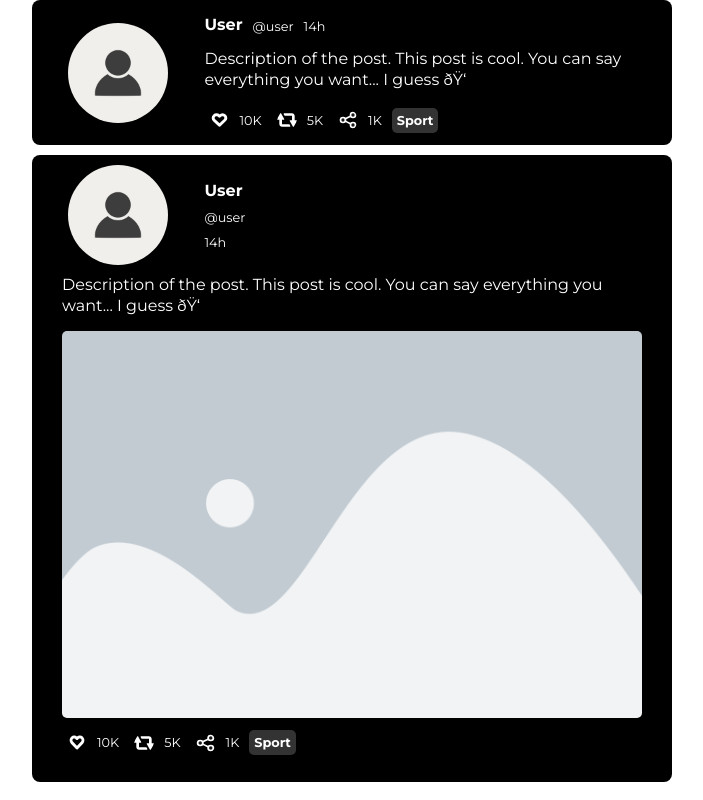
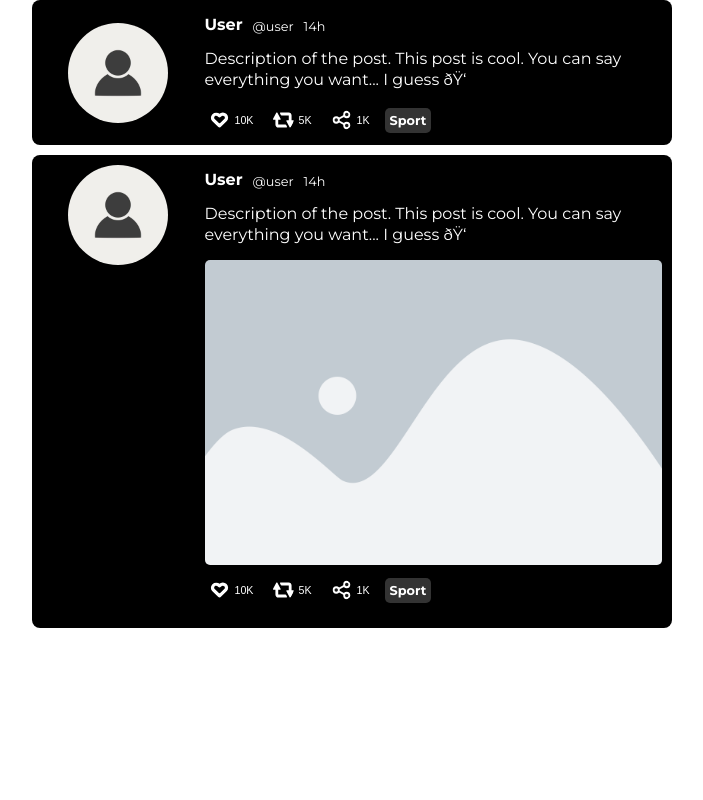
Before and after one commit to HugoM25/WE4A_Blog_Project, a PHP site: page / in a window 1280 px wide. Shown: the whole page, without its empty margins (288-991 px from the left). Run offline with PHP 8.4, Linux system fonts and the light colour scheme.

Commit message:
Fix: Improved visuals of post

```diff
--- a/css/post.css
+++ b/css/post.css
@@ -41,8 +41,8 @@ html, body {
 .post:has(> .content > img){
     grid-template-areas:
         "post-profile post-header"
-        "post-content post-content"
-        "post-footer post-footer";
+        "post-profile post-content"
+        "post-profile post-footer";
     grid-template-columns: 1fr 3fr;
     grid-template-rows: 0.1fr 0.8fr 0.1fr;
 }
@@ -50,6 +50,7 @@ html, body {
 .post:has(> .content > img) > .content {
     gap: 10px;
 }
+
 
 .post:hover {
     cursor: pointer;
@@ -70,24 +71,6 @@ html, body {
     flex-direction: column;
 }
 
-
-
-.post:has(> .content > img) > .content {
-    padding-left: 20px;
-    padding-right: 20px;
-}
-
-.post:has(> .content > img) > .footer {
-    padding-left: 20px;
-    padding-right: 20px;
-}
-
-.post:has(> .content > img) > .header {
-    flex-direction: column;
-    align-items: flex-start;
-    justify-content: center;
-}
-
 .post > .content > img {
     width: 100%;
     height: auto;
@@ -103,7 +86,7 @@ html, body {
     flex-direction: row;
     justify-content: left;
     align-items: center;
-    gap: 10px;
+    gap: 15px;
 }
 
 .post > .profile {
@@ -118,6 +101,9 @@ html, body {
 }
 
 
+.post:has(> .content > img) > .profile  {
+    justify-content: flex-start;
+}
 .post > .profile > img {
     width: auto;
     height:100px;
@@ -147,8 +133,15 @@ html, body {
     height: 30px;
     border-radius: 50%;
     padding: 10%;
+    transition: background-color 0.2s, filter 0.05s, transform 0.2s;
+}
+
+.post > .footer > .action:not(.active) > img {
     filter: invert(100%) sepia(1%) saturate(12%) hue-rotate(317deg) brightness(104%) contrast(100%);
-    transition: background-color 0.2s, filter 0.05s;
+}
+
+.post > .footer > .action:not(.active) > p {
+    color: var(--text-color);
 }
 
 .post > .footer > .action > p {
@@ -161,39 +154,48 @@ html, body {
     flex-direction: row;
     justify-content: center;
     align-items: center;
-    gap: 5px;
+    border: none;
+    background-color: transparent;
+    position: relative;
+    padding: 0;
+    color: var(--text-color);
 }
 
-.post > .footer > .action.red:hover > img {
+.post > .footer > .action:active > img {
+    transform: scale(1.2);
+}
+
+
+.post > .footer > .action.red:hover > img, .post > .footer > .action.red.active > img {
     background-color: rgba(255,0,0,0.2);
     filter: invert(13%) sepia(79%) saturate(7446%) hue-rotate(6deg) brightness(110%) contrast(119%);
 }
-.post > .footer > .action.green:hover > img {
+.post > .footer > .action.green:hover > img,.post > .footer > .action.green.active > img {
     background-color: rgba(0,255,0,0.2);
     filter: invert(48%) sepia(95%) saturate(982%) hue-rotate(79deg) brightness(122%) contrast(127%);
 }
 
-.post > .footer > .action.blue:hover > img {
+.post > .footer > .action.blue:hover > img, .post > .footer > .action.blue.active > img {
     background-color: rgba(0,0,255,0.2);
     filter: invert(36%) sepia(96%) saturate(1493%) hue-rotate(188deg) brightness(100%) contrast(87%);
 }
-.post > .footer > .action.yellow:hover > img {
+.post > .footer > .action.yellow:hover > img, .post > .footer > .action.yellow.active > img {
     background-color: rgba(255,255,0,0.2);
     filter: invert(99%) sepia(100%) saturate(4239%) hue-rotate(354deg) brightness(110%) contrast(105%);
 }
 
-.post > .footer > .action.blue:hover > p {
+.post > .footer > .action.blue:hover > p, .post > .footer > .action.blue.active > p {
     color: rgb(88, 166, 230);
 }
 
-.post > .footer > .action.yellow:hover > p {
+.post > .footer > .action.yellow:hover > p, .post > .footer > .action.yellow.active > p {
     color: yellow;
 }
-.post > .footer > .action.red:hover > p {
+.post > .footer > .action.red:hover > p, .post > .footer > .action.red.active > p {
     color: rgb(248, 34, 34);
 }
 
-.post > .footer > .action.green:hover > p {
+.post > .footer > .action.green:hover > p, .post > .footer > .action.green.active > p {
     color: rgb(7, 255, 7);
 }
 
--- a/index.html
+++ b/index.html
@@ -21,24 +21,23 @@
                 <p>Description of the post. This post is cool. You can say everything you want... I guess 👍</p>
             </div>
             <div class="footer">
-                <div class="action red">
+                <button class="action red">
                     <img src="images/icons/heart_icon.svg" class="icon-like"></img>
                     <p> 10K </p>
-                </div>
-                <div class="action green">
+                </button>
+                <button class="action green">
                     <img src="images/icons/echo_icon.svg" class="icon-echo"></img>
                     <p> 5K </p>
-                </div>
-                <div class="action blue">
+                </button>
+                <button class="action blue">
                     <img src="images/icons/share_icon.svg" class="icon-like"></img>
                     <p> 1K </p>
-                </div>
+                </button>
                 <div class="flair">
                     <p>Sport</p>
                 </div>
             </div>
         </div>
-
         <div class="post">
             <div class="profile">
                 <img src="images/default_pic.jpg" alt="Profile Picture">
@@ -53,24 +52,23 @@
                 <img src="images/placeholder_img.png"></img>
             </div>
             <div class="footer">
-                <div class="action red">
+                <button class="action red">
                     <img src="images/icons/heart_icon.svg" class="icon-like"></img>
                     <p> 10K </p>
-                </div>
-                <div class="action green">
+                </button>
+                <button class="action green">
                     <img src="images/icons/echo_icon.svg" class="icon-echo"></img>
                     <p> 5K </p>
-                </div>
-                <div class="action blue">
+                </button>
+                <button class="action blue">
                     <img src="images/icons/share_icon.svg" class="icon-like"></img>
                     <p> 1K </p>
-                </div>
+                </button>
                 <div class="flair">
                     <p>Sport</p>
                 </div>
             </div>
         </div>
-
     </div>
 </body>
 </html>
```
